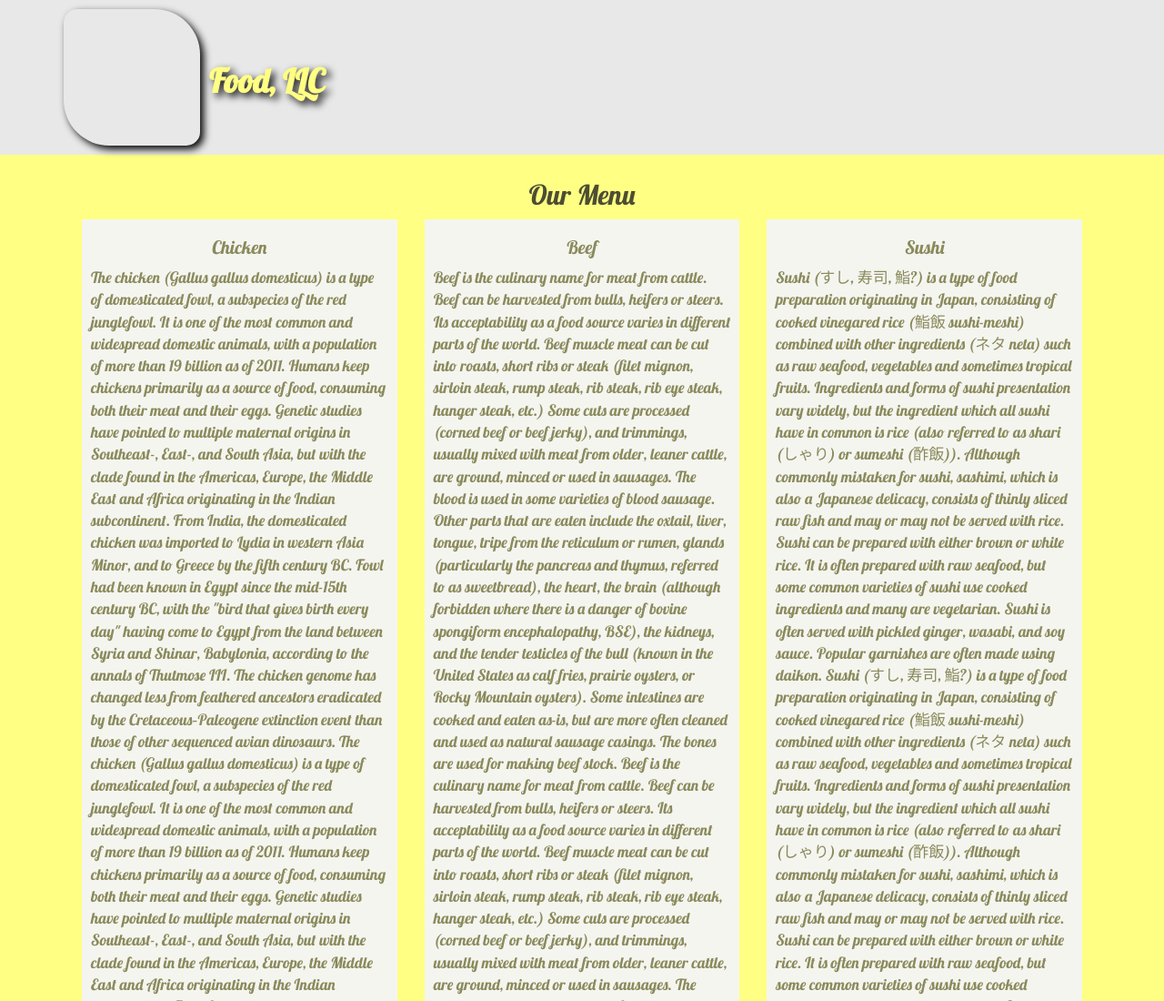
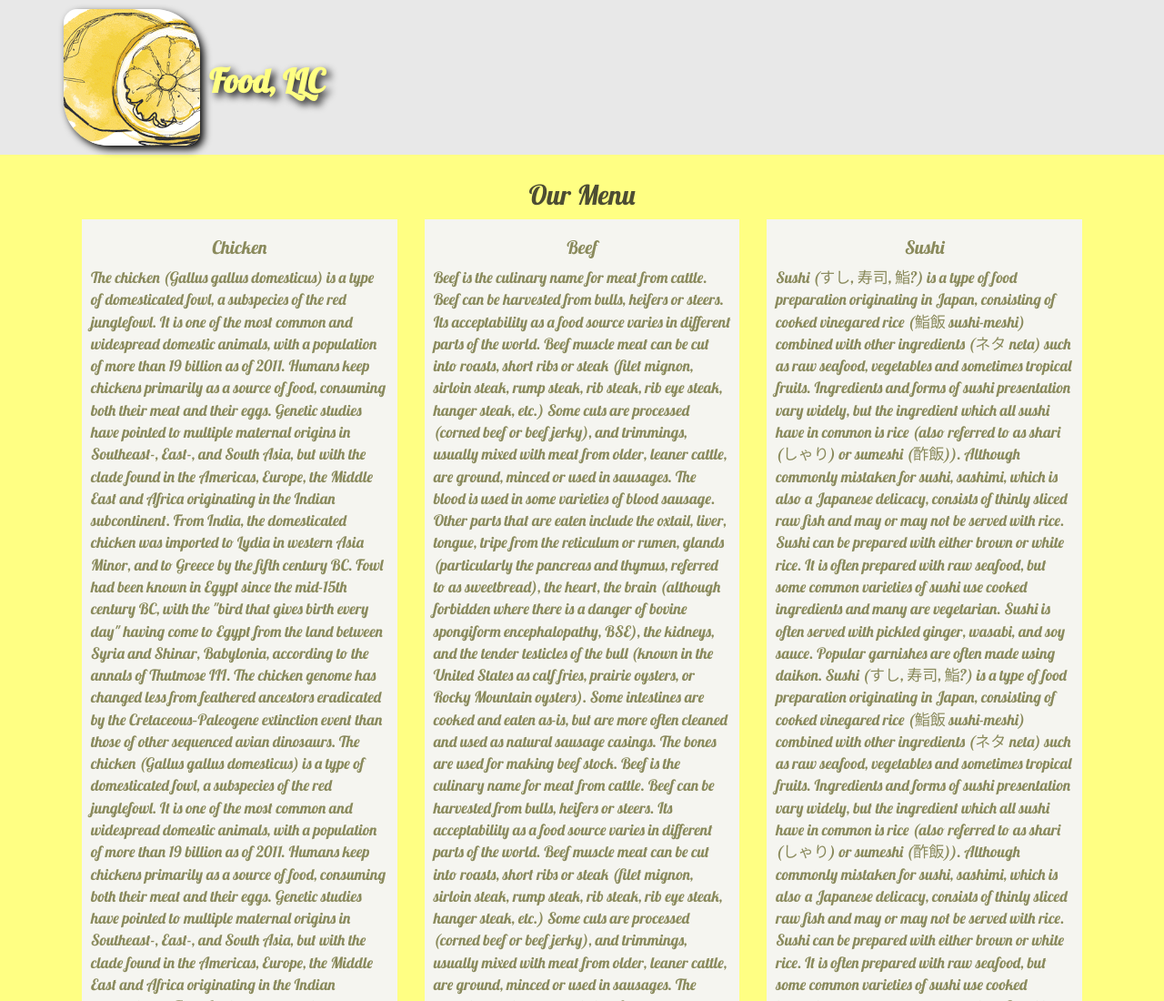
Before and after one commit to KaterynaShpundra/module3, a plain HTML site: page index.html in a window 1280 px wide. Shown: the top 1100 px of the page at 91% size. Drawn offline with Linux system fonts and the light colour scheme; a script that the page names is missing.

Commit message:
Update style.css

```diff
--- a/style.css
+++ b/style.css
@@ -20,7 +20,7 @@
  }
 
 #logo-img {
-	background: url('~/images/logo.jpg') no-repeat;
+	background: url('module3/images/logo.jpg') no-repeat;
 	width: 150px;
 	height: 150px;
 	margin: 10px 10px 10px 0;
```
